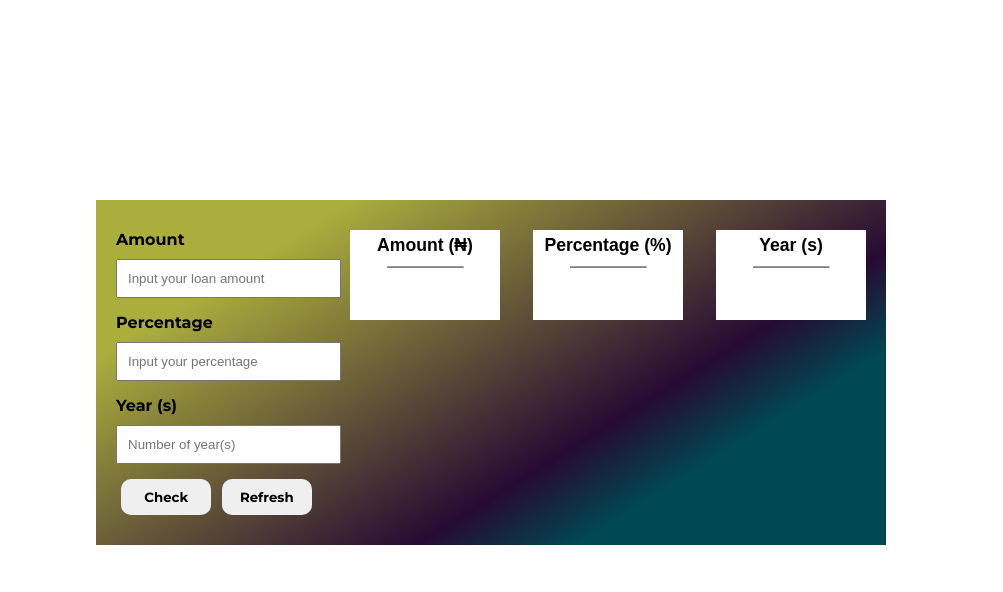
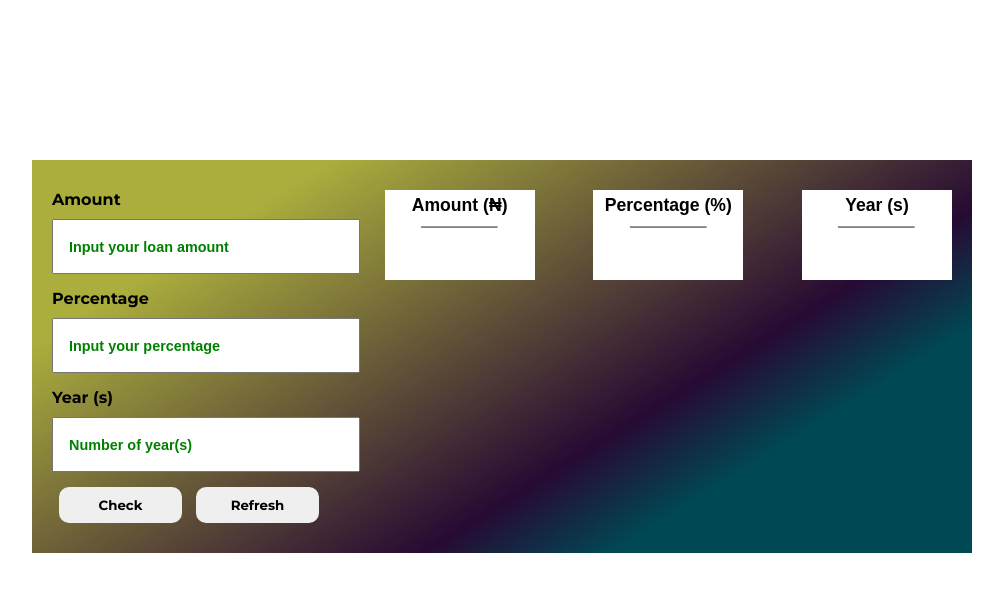
Before and after one commit to Juninhotech/Loan-calculator, a plain HTML site: page index.html in a window 1280 px wide. Shown: the whole page, without its empty margins (160-1163 px from the left). Drawn offline with Linux system fonts and the light colour scheme; a web font is replaced by a local one.

Commit message:
added new features

```diff
--- a/style.css
+++ b/style.css
@@ -1,14 +1,14 @@
 @import url('https://fonts.googleapis.com/css2?family=Amaranth:ital@1&family=Fredoka+One&family=Lily+Script+One&family=Megrim&family=Modak&family=Montserrat:wght@700&family=Slackey&display=swap');
 
 
-
+/* Main card */
 .main {
     display: flex;
     justify-content: space-between;
     position: absolute;
-    top: 25%;
-    left: 20%;
-    width: 750px;
+    top: 20%;
+    left: 15%;
+    width: 900px;
     padding: 30px 20px;
     background: rgb(0,72,83);
     background: linear-gradient(328deg, rgba(0,72,83,1) 23%, rgba(39,10,51,1) 35%, rgba(171,174,61,1) 81%);
@@ -16,18 +16,32 @@
 }
 
 
+/* input and placeholder */
+
+input::placeholder {
+    color: green;
+    font-size: .9rem;
+    font-weight: 600;
+}
+
+
 #loanInput,#perIn,#monIn,#monInn {
     width: 100%;
-    padding: 10px;
+    padding: 15px;
     margin-top: 10px;
     margin-bottom: 15px;
     display: block;
+    font-size: 1.1rem;
+    font-weight: 600;
 }
+
+/* Label section */
 label {
     margin-top: 20px;
     font-family: 'Montserrat', sans-serif;
 
 }
+/* buttons */
 
 .buttt {
     display: flex;
@@ -49,6 +63,8 @@ label {
     background-color: chocolate;
 }
 
+/*result section */
+
 .total {
     position: absolute;
     top: 45%;
@@ -65,6 +81,8 @@ label {
 
 }
 
+/* History section */
+
 .history {
     height: 90px;
     width: 150px;
@@ -74,6 +92,8 @@ label {
     font-weight: 600;
 }
 
+/* h3 section */
+
 .hh {
     margin: 5px;
     font-size: 1.1rem;
@@ -81,10 +101,13 @@ label {
 
 }
 
+/* history */
+
 #displ1,#displ2,#displ3 {
     font-family: 'Montserrat', sans-serif;
 }
 
+/* horizontal line */
 hr {
     width: 50%;
     border-bottom: 1px solid grey;
```
Also changed, not shown: app.js (+12 -2 lines), index.html (+6 -0 lines).
